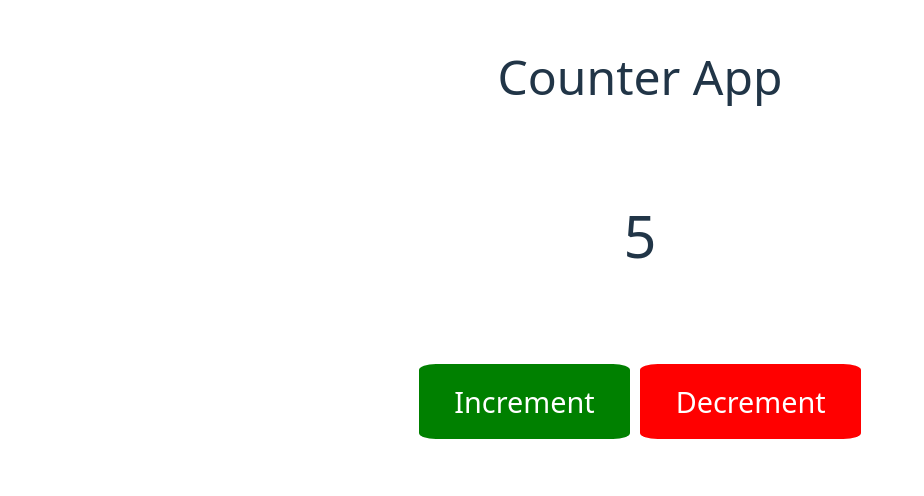
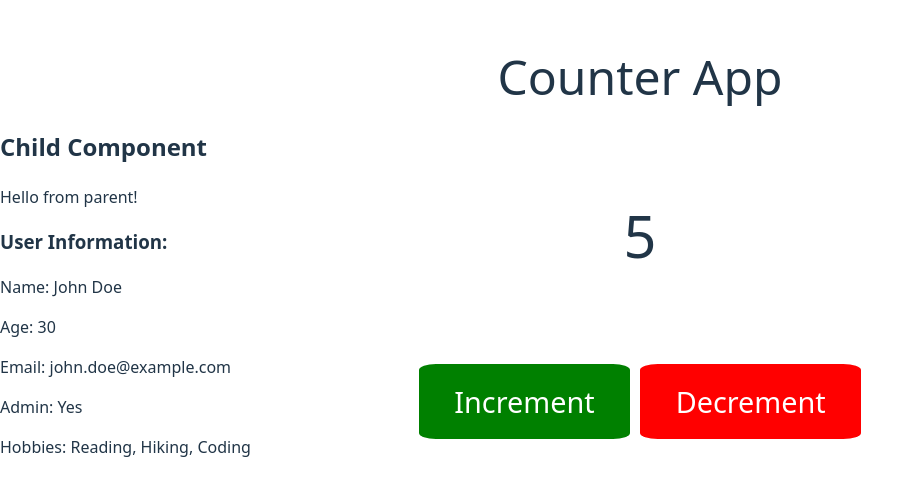
Before and after one commit to Raja-Tahseen/tahseen-React-Basics, a React (Vite) app in the folder basics/: page / in a window 1280 px wide. Shown: the part 120-616 px from the top of the page, without its empty margins (0-924 px from the left). Built offline with nearby package versions, Linux system fonts and the light colour scheme.

Commit message:
Parent to child communication via attributes & props, conditional rendering and destructuring object

```diff
--- a/basics/src/App.jsx
+++ b/basics/src/App.jsx
@@ -1,6 +1,7 @@
 import React, { useState } from "react";
 
 import "./App.css";
+import ChildComponent from "./ChildComponent";
 
 const App = () => {
   const [counter, setCounter] = useState(5);
@@ -18,7 +19,17 @@ const App = () => {
     console.log(counter);
   };
 
+  // Data to be passed to the child component
+  const userData = {
+    name: "John Doe",
+    age: 30,
+    email: "john.doe@example.com",
+    isAdmin: true,
+    hobbies: ["Reading", "Hiking", "Coding"],
+  };
+
   return (
+    <div>
       <div
         style={{
           display: "flex",
@@ -73,6 +84,15 @@ const App = () => {
           </button>
         </div>
       </div>
+      <br></br>
+      <div>
+        <ChildComponent
+          user={userData}
+          greeting="Hello from parent!"
+          showDetails={true}
+        />
+      </div>
+    </div>
   );
 };
 
--- /dev/null
+++ b/basics/src/ChildComponent.jsx
@@ -0,0 +1,29 @@
+import React from "react";
+
+function ChildComponent(props) {
+  // Destructure the props for easier access : Destructuring is a JavaScript feature (introduced in ES6) that allows you to unpack values from objects or arrays into distinct variables.
+  const { user, greeting, showDetails } = props;
+
+  return (
+    <div className="child-component">
+      <h2>Child Component</h2>
+      <p>{greeting}</p>
+
+      <div className="user-info">
+        <h3>User Information:</h3>
+        <p>Name: {user.name}</p>
+        <p>Age: {user.age}</p>
+
+        {showDetails && (
+          <>
+            <p>Email: {user.email}</p>
+            <p>Admin: {user.isAdmin ? "Yes" : "No"}</p>
+            <p>Hobbies: {user.hobbies.join(", ")}</p>
+          </>
+        )}
+      </div>
+    </div>
+  );
+}
+
+export default ChildComponent;
```
Lines whose indentation alone changed are shown as unchanged.
